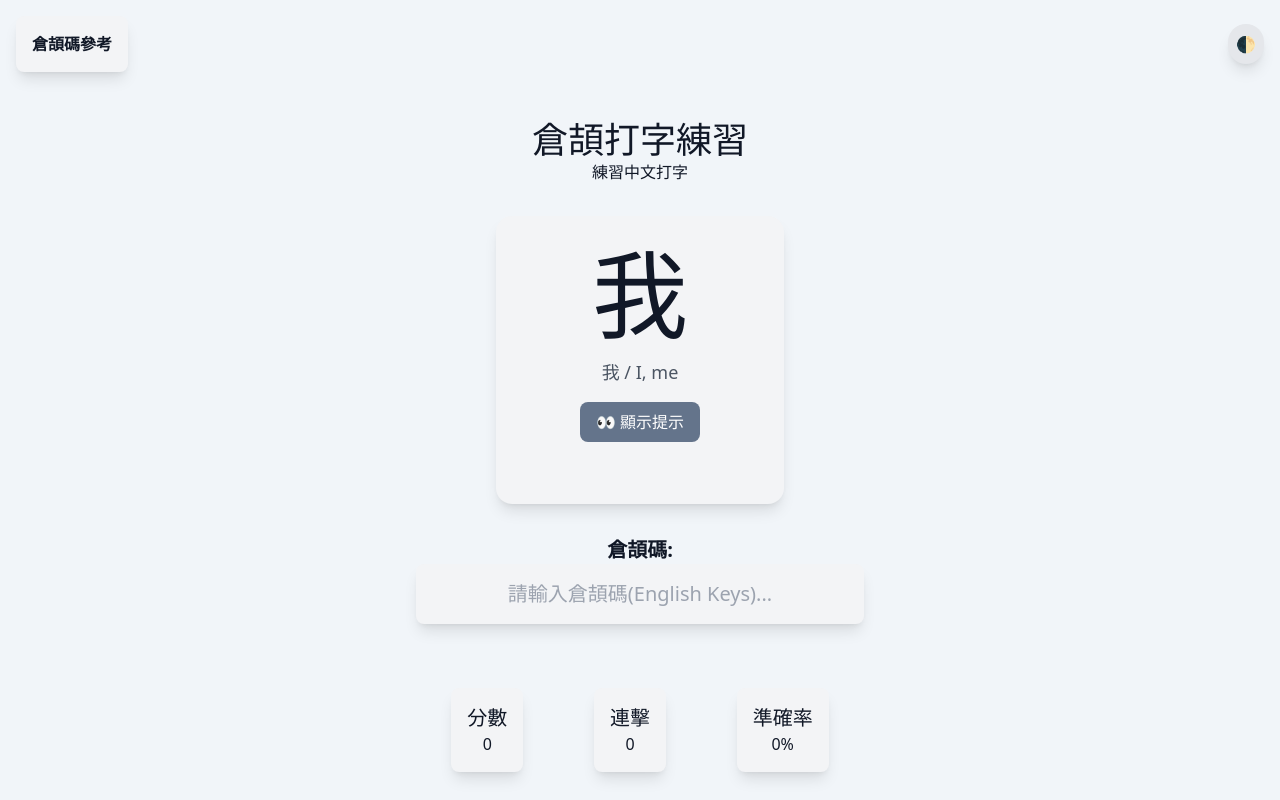
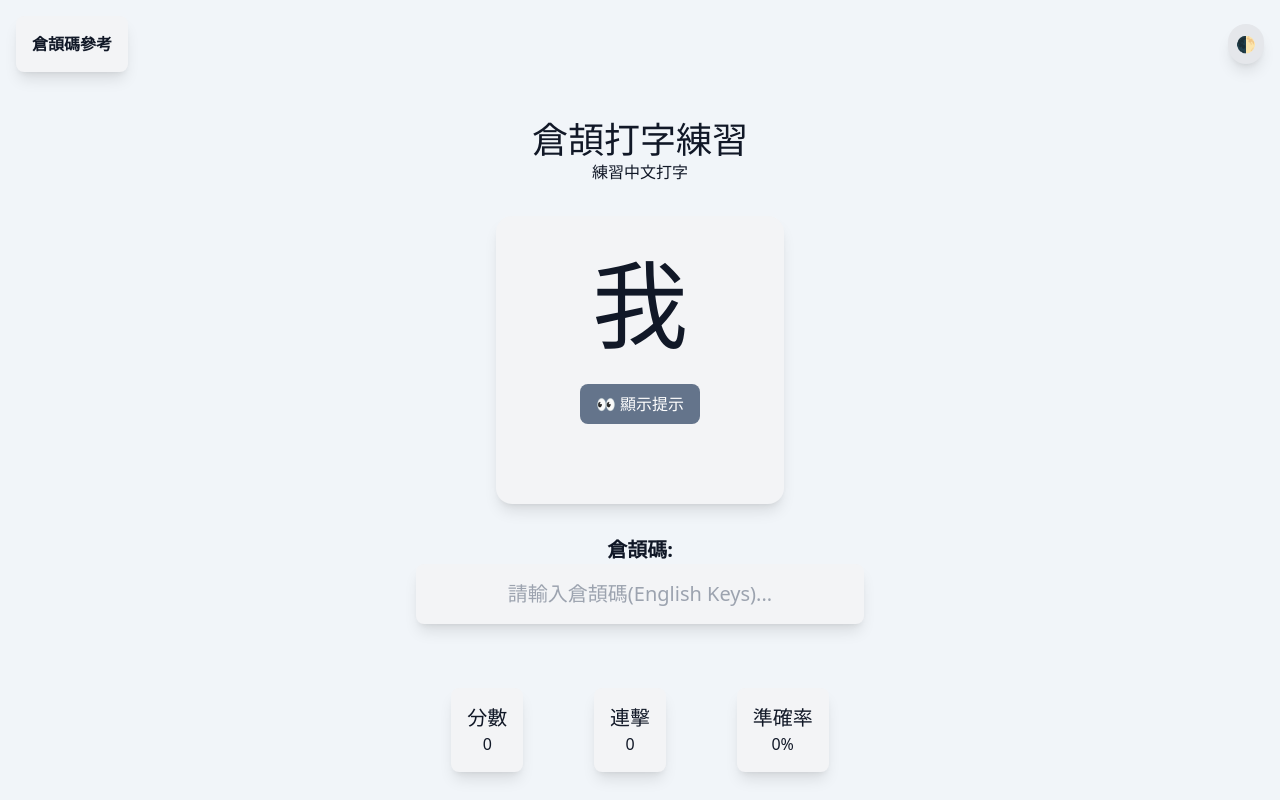
Before and after one commit to eugenieeeech/cangjie-practice, a React (Vite) app: page / in a window 1280 px wide. Built offline with nearby package versions, Linux system fonts and the light colour scheme.

Commit message:
remove meaning

```diff
--- a/src/constant/dictionary.ts
+++ b/src/constant/dictionary.ts
@@ -1,153 +1,153 @@
 export const dictionary = [
-  { "char": "我", "code": "hqi", "meaning": "我 / I, me", "hint": "竹手戈" },
-  { "char": "現", "code": "mgbuu", "meaning": "現 / appear, present", "hint": "一山月山山" },
-  { "char": "數", "code": "lvok", "meaning": "數 / number, count", "hint": "中女人大" },
-  { "char": "勾", "code": "pi", "meaning": "勾 / hook, attract", "hint": "心戈" },
-  { "char": "戶", "code": "hs", "meaning": "戶 / door, household", "hint": "竹尸" },
-  { "char": "烤", "code": "fjks", "meaning": "烤 / bake, roast", "hint": "火十大尸" },
-  { "char": "化", "code": "op", "meaning": "化 / change, transform", "hint": "人心" },
-  { "char": "蹺", "code": "rmggu", "meaning": "蹺 / lift, raise", "hint": "口一土土山" },
-  { "char": "匕", "code": "uh", "meaning": "匕 / spoon, dagger", "hint": "山竹" },
-  { "char": "抒", "code": "qnin", "meaning": "抒 / express, vent", "hint": "手弓戈弓" },
-  { "char": "飪", "code": "oihg", "meaning": "飪 / cook, prepare food", "hint": "人戈竹土" },
-  { "char": "啪", "code": "rqha", "meaning": "啪 / clap, slap", "hint": "手竹日" },
-  { "char": "叱", "code": "rp", "meaning": "叱 / scold, shout", "hint": "口心" },
-  { "char": "伐", "code": "oi", "meaning": "伐 / cut down, attack", "hint": "人戈" },
-  { "char": "王", "code": "mg", "meaning": "王 / king, ruler", "hint": "一土" },
-  { "char": "丈", "code": "jk", "meaning": "丈 / measure, length", "hint": "十大" },
-  { "char": "燜", "code": "fanp", "meaning": "燜 / simmer, stew", "hint": "火日弓心" },
-  { "char": "西", "code": "mcw", "meaning": "西 / west", "hint": "一田人" },
-  { "char": "七", "code": "ju", "meaning": "七 / seven", "hint": "十山" },
-  { "char": "只", "code": "rc", "meaning": "只 / only, just", "hint": "口金" },
-  { "char": "倀", "code": "osmv", "meaning": "倀 / ghost, spirit", "hint": "人尸一女" },
-  { "char": "颺", "code": "hnamh", "meaning": "颺 / soar, fly", "hint": "竹弓一日竹" },
-  { "char": "齟", "code": "yubm", "meaning": "齟 / uneven, irregular", "hint": "卜山月一" },
-  { "char": "睛", "code": "buqmb", "meaning": "睛 / eye, pupil", "hint": "月山手月" },
-  { "char": "胡", "code": "jrb", "meaning": "胡 / beard, reckless", "hint": "十口月" },
-  { "char": "杷", "code": "dau", "meaning": "杷 / rake, harrow", "hint": "木日山" },
-  { "char": "釦", "code": "cr", "meaning": "釦 / button, clasp", "hint": "金口" },
-  { "char": "夭", "code": "hk", "meaning": "夭 / die young, tender", "hint": "竹大" },
-  { "char": "嬸", "code": "vjhw", "meaning": "嬸 / aunt, wife of father's younger brother", "hint": "女十竹田" },
-  { "char": "拷", "code": "qjks", "meaning": "拷 / torture, beat", "hint": "手十大尸" },
-  { "char": "桌", "code": "yad", "meaning": "桌 / table, desk", "hint": "卜日木" },
-  { "char": "灶", "code": "fg", "meaning": "灶 / stove, kitchen", "hint": "火土" },
-  { "char": "沐", "code": "ed", "meaning": "沐 / bathe, wash", "hint": "水木" },
-  { "char": "首", "code": "thbu", "meaning": "首 / head, leader", "hint": "竹月山" },
-  { "char": "曰", "code": "a", "meaning": "曰 / say, speak", "hint": "日" },
-  { "char": "糾", "code": "vfvl", "meaning": "糾 / twist, correct", "hint": "女火女中" },
-  { "char": "墅", "code": "wng", "meaning": "墅 / villa, country house", "hint": "田弓土" },
-  { "char": "叭", "code": "rc", "meaning": "叭 / trumpet, horn", "hint": "口金" },
-  { "char": "立", "code": "yt", "meaning": "立 / stand, erect", "hint": "卜廿" },
-  { "char": "烘", "code": "ftc", "meaning": "烘 / dry by fire, toast", "hint": "火廿金" },
-  { "char": "蛟", "code": "liyck", "meaning": "蛟 / mythical dragon", "hint": "中戈卜大" },
-  { "char": "勻", "code": "pim", "meaning": "勻 / even, uniform", "hint": "心戈一" },
-  { "char": "寸", "code": "di", "meaning": "寸 / inch, unit of length", "hint": "木戈" },
-  { "char": "兀", "code": "mu", "meaning": "兀 / high, lofty", "hint": "一山" },
-  { "char": "量", "code": "amwg", "meaning": "量 / measure, quantity", "hint": "一日一土" },
-  { "char": "竹", "code": "h", "meaning": "竹 / bamboo", "hint": "竹" },
-  { "char": "拍", "code": "qha", "meaning": "拍 / clap, pat", "hint": "手竹日" },
-  { "char": "願", "code": "mfmbc", "meaning": "願 / wish, desire", "hint": "一火一月金" },
-  { "char": "共", "code": "tc", "meaning": "共 / together, common", "hint": "廿金" },
-  { "char": "乞", "code": "on", "meaning": "乞 / beg, request", "hint": "人弓" },
-  { "char": "窯", "code": "jctgf", "meaning": "窯 / kiln, oven", "hint": "十金廿土火" },
-  { "char": "贍", "code": "bcncr", "meaning": "贍 / support, provide for", "hint": "月金弓金口" },
-  { "char": "塚", "code": "gbmo", "meaning": "塚 / tomb, grave", "hint": "土一月人" },
-  { "char": "回", "code": "wr", "meaning": "回 / return, go back", "hint": "田口" },
-  { "char": "漪", "code": "ekhr", "meaning": "漪 / ripples, waves", "hint": "水大竹口" },
-  { "char": "筆", "code": "hlq", "meaning": "筆 / pen, brush", "hint": "竹中手" },
-  { "char": "虞", "code": "yprvk", "meaning": "虞 / worry, anxiety", "hint": "卜心口女大" },
-  { "char": "奴", "code": "ve", "meaning": "奴 / slave, servant", "hint": "女水" },
-  { "char": "胥", "code": "nob", "meaning": "胥 / all, together", "hint": "弓人月" },
-  { "char": "扣", "code": "qr", "meaning": "扣 / button, buckle", "hint": "手口" },
-  { "char": "臥", "code": "slo", "meaning": "臥 / lie down, sleep", "hint": "尸中人" },
-  { "char": "水", "code": "e", "meaning": "水 / water", "hint": "水" },
-  { "char": "匆", "code": "pkk", "meaning": "匆 / hurried, hasty", "hint": "心大大" },
-  { "char": "佰", "code": "oma", "meaning": "佰 / hundred", "hint": "人一日" },
-  { "char": "御", "code": "hooml", "meaning": "御 / drive, control", "hint": "竹人人一中" },
-  { "char": "謎", "code": "yryfd", "meaning": "謎 / riddle, puzzle", "hint": "卜口卜火木" },
-  { "char": "鑒", "code": "swc", "meaning": "鑒 / mirror, reflect", "hint": "尸田金" },
-  { "char": "娌", "code": "vwg", "meaning": "娌 / sister-in-law", "hint": "女田土" },
-  { "char": "昆", "code": "app", "meaning": "昆 / elder brother, insect", "hint": "日心心" },
-  { "char": "梓", "code": "dytj", "meaning": "梓 / catalpa tree", "hint": "木卜廿十" },
-  { "char": "伉", "code": "oyhn", "meaning": "伉 / strong, robust", "hint": "人卜竹弓" },
-  { "char": "戚", "code": "ihymf", "meaning": "戚 / relative, sorrow", "hint": "戈竹卜一火" },
-  { "char": "禁", "code": "ddmmf", "meaning": "禁 / prohibit, forbid", "hint": "木木一一火" },
-  { "char": "囚", "code": "wo", "meaning": "囚 / prisoner, confine", "hint": "田人" },
-  { "char": "誣", "code": "yrmoo", "meaning": "誣 / slander, false accusation", "hint": "卜口一人人" },
-  { "char": "訴", "code": "yrhmy", "meaning": "訴 / complain, sue", "hint": "卜口竹卜一" },
-  { "char": "旨", "code": "pa", "meaning": "旨 / purpose, intention", "hint": "心日" },
-  { "char": "卜", "code": "y", "meaning": "卜 / divine, predict", "hint": "卜" },
-  { "char": "占", "code": "yr", "meaning": "占 / occupy, take up", "hint": "卜口" },
-  { "char": "浬", "code": "ewg", "meaning": "浬 / nautical mile", "hint": "水田土" },
-  { "char": "夕", "code": "ni", "meaning": "夕 / evening, dusk", "hint": "弓戈" },
-  { "char": "位", "code": "oyt", "meaning": "位 / position, place", "hint": "人卜廿" },
-  { "char": "引", "code": "nl", "meaning": "引 / pull, lead", "hint": "弓中" },
-  { "char": "待", "code": "hogdi", "meaning": "待 / wait, await", "hint": "竹人土戈" },
-  { "char": "巨", "code": "ss", "meaning": "巨 / huge, enormous", "hint": "尸尸" },
-  { "char": "圭", "code": "gg", "meaning": "圭 / jade tablet", "hint": "土土" },
-  { "char": "炒", "code": "ffh", "meaning": "炒 / stir-fry, sauté", "hint": "火火竹" },
-  { "char": "銜", "code": "hocmn", "meaning": "銜 / hold in mouth, title", "hint": "竹人金一弓" },
-  { "char": "型", "code": "mng", "meaning": "型 / model, type", "hint": "一弓土" },
-  { "char": "中", "code": "l", "meaning": "中 / middle, center", "hint": "中" },
-  { "char": "艾", "code": "tk", "meaning": "艾 / moxa, artemisia", "hint": "十大" },
-  { "char": "一", "code": "m", "meaning": "一 / one", "hint": "一" },
-  { "char": "奎", "code": "kgg", "meaning": "奎 / stride, constellation", "hint": "大土土" },
-  { "char": "床", "code": "id", "meaning": "床 / bed, couch", "hint": "戈木" },
-  { "char": "弭", "code": "nsj", "meaning": "弭 / stop, cease", "hint": "弓尸十" },
-  { "char": "芟", "code": "thne", "meaning": "芟 / cut grass, weed", "hint": "廿竹弓水" },
-  { "char": "廿", "code": "t", "meaning": "廿 / twenty", "hint": "廿" },
-  { "char": "犬", "code": "ik", "meaning": "犬 / dog", "hint": "戈大" },
-  { "char": "午", "code": "oj", "meaning": "午 / noon, 7th earthly branch", "hint": "十十" },
-  { "char": "尸", "code": "s", "meaning": "尸 / corpse, body", "hint": "尸" },
-  { "char": "捆", "code": "qwd", "meaning": "捆 / bundle, tie up", "hint": "手田木" },
-  { "char": "不", "code": "mf", "meaning": "不 / not, no", "hint": "一火" },
-  { "char": "羊", "code": "tq", "meaning": "羊 / sheep", "hint": "廿手" },
-  { "char": "腮", "code": "bwp", "meaning": "腮 / cheek", "hint": "月田心" },
-  { "char": "訪", "code": "yryhs", "meaning": "訪 / visit, call on", "hint": "卜口卜竹尸" },
-  { "char": "四", "code": "wc", "meaning": "四 / four", "hint": "田金" },
-  { "char": "跚", "code": "rmbt", "meaning": "跚 / limp, stagger", "hint": "口一月廿" },
-  { "char": "弓", "code": "n", "meaning": "弓 / bow", "hint": "弓" },
-  { "char": "冉", "code": "gb", "meaning": "冉 / slowly, gradually", "hint": "土月" },
-  { "char": "丟", "code": "hgi", "meaning": "丟 / lose, discard", "hint": "竹土戈" },
-  { "char": "于", "code": "md", "meaning": "于 / at, in", "hint": "一木" },
-  { "char": "輕", "code": "jjmvm", "meaning": "輕 / light, easy", "hint": "十十一一女" },
-  { "char": "束", "code": "dl", "meaning": "束 / bundle, bind", "hint": "木中" },
-  { "char": "卻", "code": "crsl", "meaning": "卻 / but, however", "hint": "金口尸中" },
-  { "char": "聿", "code": "lq", "meaning": "聿 / brush, pen", "hint": "中手" },
-  { "char": "博", "code": "jibi", "meaning": "博 / extensive, wide", "hint": "十戈月戈" },
-  { "char": "遏", "code": "yapv", "meaning": "遏 / stop, prevent", "hint": "卜日心女" },
-  { "char": "旺", "code": "amg", "meaning": "旺 / prosperous, flourishing", "hint": "日一土" },
-  { "char": "餐", "code": "yeoiv", "meaning": "餐 / meal, eat", "hint": "卜水人戈女" },
-  { "char": "十", "code": "j", "meaning": "十 / ten", "hint": "十" },
-  { "char": "採", "code": "qbd", "meaning": "採 / pick, gather", "hint": "手月木" },
-  { "char": "巳", "code": "ru", "meaning": "巳 / 6th earthly branch", "hint": "口山" },
-  { "char": "娜", "code": "vsql", "meaning": "娜 / graceful, elegant", "hint": "女尸中手" },
-  { "char": "山", "code": "u", "meaning": "山 / mountain", "hint": "山" },
-  { "char": "蕈", "code": "tmwj", "meaning": "蕈 / mushroom", "hint": "廿一田十" },
-  { "char": "莞", "code": "tjmu", "meaning": "莞 / smile, cheerful", "hint": "廿十山人" },
-  { "char": "萸", "code": "thxo", "meaning": "萸 / medicinal plant", "hint": "廿竹卜人" },
-  { "char": "裘", "code": "ieyhv", "meaning": "裘 / fur coat", "hint": "戈水卜女" },
-  { "char": "諫", "code": "yrdwf", "meaning": "諫 / remonstrate, advise", "hint": "卜口木田火" },
-  { "char": "轡", "code": "vfr", "meaning": "轡 / reins, bridle", "hint": "女火口" },
-  { "char": "並", "code": "tt", "meaning": "並 / together, simultaneously", "hint": "廿廿" },
-  { "char": "杳", "code": "da", "meaning": "杳 / dark, obscure", "hint": "木日" },
-  { "char": "疙", "code": "kon", "meaning": "疙 / lump, knot", "hint": "大弓人" },
-  { "char": "入", "code": "oh", "meaning": "入 / enter, join", "hint": "人竹" },
-  { "char": "飩", "code": "oipu", "meaning": "飩 / dumpling", "hint": "人戈心山" },
-  { "char": "輪", "code": "jjomb", "meaning": "輪 / wheel, rotate", "hint": "十十人一月" },
-  { "char": "天", "code": "mk", "meaning": "天 / sky, heaven", "hint": "一大" },
-  { "char": "瀾", "code": "eanw", "meaning": "瀾 / waves, billows", "hint": "水日廿女" },
-  { "char": "內", "code": "ob", "meaning": "內 / inside, within", "hint": "人月" },
-  { "char": "鉗", "code": "ctm", "meaning": "鉗 / pincers, clamp", "hint": "金廿一" },
-  { "char": "月", "code": "b", "meaning": "月 / moon, month", "hint": "月" },
-  { "char": "胸", "code": "bpuk", "meaning": "胸 / chest, bosom", "hint": "月心山" },
-  { "char": "比", "code": "pp", "meaning": "比 / compare, ratio", "hint": "心心" },
-  { "char": "釗", "code": "cln", "meaning": "釗 / encourage, strive", "hint": "金中弓" },
-  { "char": "迆", "code": "ypd", "meaning": "迆 / extend, stretch", "hint": "卜心木" },
-  { "char": "娑", "code": "ehv", "meaning": "娑 / dance, sway", "hint": "水女" },
-  { "char": "柚", "code": "dlw", "meaning": "柚 / pomelo, shaddock", "hint": "木中田" },
-  { "char": "札", "code": "du", "meaning": "札 / letter, note", "hint": "木山" },
-  { "char": "屁", "code": "spp", "meaning": "屁 / fart, flatulence", "hint": "尸心心" },
-  { "char": "謙", "code": "yrtxc", "meaning": "謙 / modest, humble", "hint": "卜口廿金" },
-  { "char": "父", "code": "ck", "meaning": "父 / father", "hint": "金大" }
+  { "char": "我", "code": "hqi", "hint": "竹手戈" },
+  { "char": "現", "code": "mgbuu", "hint": "一山月山山" },
+  { "char": "數", "code": "lvok", "hint": "中女人大" },
+  { "char": "勾", "code": "pi", "hint": "心戈" },
+  { "char": "戶", "code": "hs", "hint": "竹尸" },
+  { "char": "烤", "code": "fjks", "hint": "火十大尸" },
+  { "char": "化", "code": "op", "hint": "人心" },
+  { "char": "蹺", "code": "rmggu", "hint": "口一土土山" },
+  { "char": "匕", "code": "uh", "hint": "山竹" },
+  { "char": "抒", "code": "qnin", "hint": "手弓戈弓" },
+  { "char": "飪", "code": "oihg", "hint": "人戈竹土" },
+  { "char": "啪", "code": "rqha", "hint": "手竹日" },
+  { "char": "叱", "code": "rp", "hint": "口心" },
+  { "char": "伐", "code": "oi", "hint": "人戈" },
+  { "char": "王", "code": "mg", "hint": "一土" },
+  { "char": "丈", "code": "jk", "hint": "十大" },
+  { "char": "燜", "code": "fanp", "hint": "火日弓心" },
+  { "char": "西", "code": "mcw", "hint": "一田人" },
+  { "char": "七", "code": "ju", "hint": "十山" },
+  { "char": "只", "code": "rc", "hint": "口金" },
+  { "char": "倀", "code": "osmv", "hint": "人尸一女" },
+  { "char": "颺", "code": "hnamh", "hint": "竹弓一日竹" },
+  { "char": "齟", "code": "yubm", "hint": "卜山月一" },
+  { "char": "睛", "code": "buqmb", "hint": "月山手月" },
+  { "char": "胡", "code": "jrb", "hint": "十口月" },
+  { "char": "杷", "code": "dau", "hint": "木日山" },
+  { "char": "釦", "code": "cr", "hint": "金口" },
+  { "char": "夭", "code": "hk", "hint": "竹大" },
+  { "char": "嬸", "code": "vjhw", "hint": "女十竹田" },
+  { "char": "拷", "code": "qjks", "hint": "手十大尸" },
+  { "char": "桌", "code": "yad", "hint": "卜日木" },
+  { "char": "灶", "code": "fg", "hint": "火土" },
+  { "char": "沐", "code": "ed", "hint": "水木" },
+  { "char": "首", "code": "thbu", "hint": "竹月山" },
+  { "char": "曰", "code": "a", "hint": "日" },
+  { "char": "糾", "code": "vfvl", "hint": "女火女中" },
+  { "char": "墅", "code": "wng", "hint": "田弓土" },
+  { "char": "叭", "code": "rc", "hint": "口金" },
+  { "char": "立", "code": "yt", "hint": "卜廿" },
+  { "char": "烘", "code": "ftc", "hint": "火廿金" },
+  { "char": "蛟", "code": "liyck", "hint": "中戈卜大" },
+  { "char": "勻", "code": "pim", "hint": "心戈一" },
+  { "char": "寸", "code": "di", "hint": "木戈" },
+  { "char": "兀", "code": "mu", "hint": "一山" },
+  { "char": "量", "code": "amwg", "hint": "一日一土" },
+  { "char": "竹", "code": "h", "hint": "竹" },
+  { "char": "拍", "code": "qha", "hint": "手竹日" },
+  { "char": "願", "code": "mfmbc", "hint": "一火一月金" },
+  { "char": "共", "code": "tc", "hint": "廿金" },
+  { "char": "乞", "code": "on", "hint": "人弓" },
+  { "char": "窯", "code": "jctgf", "hint": "十金廿土火" },
+  { "char": "贍", "code": "bcncr", "hint": "月金弓金口" },
+  { "char": "塚", "code": "gbmo", "hint": "土一月人" },
+  { "char": "回", "code": "wr", "hint": "田口" },
+  { "char": "漪", "code": "ekhr", "hint": "水大竹口" },
+  { "char": "筆", "code": "hlq", "hint": "竹中手" },
+  { "char": "虞", "code": "yprvk", "hint": "卜心口女大" },
+  { "char": "奴", "code": "ve", "hint": "女水" },
+  { "char": "胥", "code": "nob", "hint": "弓人月" },
+  { "char": "扣", "code": "qr", "hint": "手口" },
+  { "char": "臥", "code": "slo", "hint": "尸中人" },
+  { "char": "水", "code": "e", "hint": "水" },
+  { "char": "匆", "code": "pkk", "hint": "心大大" },
+  { "char": "佰", "code": "oma", "hint": "人一日" },
+  { "char": "御", "code": "hooml", "hint": "竹人人一中" },
+  { "char": "謎", "code": "yryfd", "hint": "卜口卜火木" },
+  { "char": "鑒", "code": "swc", "hint": "尸田金" },
+  { "char": "娌", "code": "vwg", "hint": "女田土" },
+  { "char": "昆", "code": "app", "hint": "日心心" },
+  { "char": "梓", "code": "dytj", "hint": "木卜廿十" },
+  { "char": "伉", "code": "oyhn", "hint": "人卜竹弓" },
+  { "char": "戚", "code": "ihymf", "hint": "戈竹卜一火" },
+  { "char": "禁", "code": "ddmmf", "hint": "木木一一火" },
+  { "char": "囚", "code": "wo", "hint": "田人" },
+  { "char": "誣", "code": "yrmoo", "hint": "卜口一人人" },
+  { "char": "訴", "code": "yrhmy", "hint": "卜口竹卜一" },
+  { "char": "旨", "code": "pa", "hint": "心日" },
+  { "char": "卜", "code": "y", "hint": "卜" },
+  { "char": "占", "code": "yr", "hint": "卜口" },
+  { "char": "浬", "code": "ewg", "hint": "水田土" },
+  { "char": "夕", "code": "ni", "hint": "弓戈" },
+  { "char": "位", "code": "oyt", "hint": "人卜廿" },
+  { "char": "引", "code": "nl", "hint": "弓中" },
+  { "char": "待", "code": "hogdi", "hint": "竹人土戈" },
+  { "char": "巨", "code": "ss", "hint": "尸尸" },
+  { "char": "圭", "code": "gg", "hint": "土土" },
+  { "char": "炒", "code": "ffh", "hint": "火火竹" },
+  { "char": "銜", "code": "hocmn", "hint": "竹人金一弓" },
+  { "char": "型", "code": "mng", "hint": "一弓土" },
+  { "char": "中", "code": "l", "hint": "中" },
+  { "char": "艾", "code": "tk", "hint": "十大" },
+  { "char": "一", "code": "m", "hint": "一" },
+  { "char": "奎", "code": "kgg", "hint": "大土土" },
+  { "char": "床", "code": "id", "hint": "戈木" },
+  { "char": "弭", "code": "nsj", "hint": "弓尸十" },
+  { "char": "芟", "code": "thne", "hint": "廿竹弓水" },
+  { "char": "廿", "code": "t", "hint": "廿" },
+  { "char": "犬", "code": "ik", "hint": "戈大" },
+  { "char": "午", "code": "oj", "hint": "十十" },
+  { "char": "尸", "code": "s", "hint": "尸" },
+  { "char": "捆", "code": "qwd", "hint": "手田木" },
+  { "char": "不", "code": "mf", "hint": "一火" },
+  { "char": "羊", "code": "tq", "hint": "廿手" },
+  { "char": "腮", "code": "bwp", "hint": "月田心" },
+  { "char": "訪", "code": "yryhs", "hint": "卜口卜竹尸" },
+  { "char": "四", "code": "wc", "hint": "田金" },
+  { "char": "跚", "code": "rmbt", "hint": "口一月廿" },
+  { "char": "弓", "code": "n", "hint": "弓" },
+  { "char": "冉", "code": "gb", "hint": "土月" },
+  { "char": "丟", "code": "hgi", "hint": "竹土戈" },
+  { "char": "于", "code": "md", "hint": "一木" },
+  { "char": "輕", "code": "jjmvm", "hint": "十十一一女" },
+  { "char": "束", "code": "dl", "hint": "木中" },
+  { "char": "卻", "code": "crsl", "hint": "金口尸中" },
+  { "char": "聿", "code": "lq", "hint": "中手" },
+  { "char": "博", "code": "jibi", "hint": "十戈月戈" },
+  { "char": "遏", "code": "yapv", "hint": "卜日心女" },
+  { "char": "旺", "code": "amg", "hint": "日一土" },
+  { "char": "餐", "code": "yeoiv", "hint": "卜水人戈女" },
+  { "char": "十", "code": "j", "hint": "十" },
+  { "char": "採", "code": "qbd", "hint": "手月木" },
+  { "char": "巳", "code": "ru", "hint": "口山" },
+  { "char": "娜", "code": "vsql", "hint": "女尸中手" },
+  { "char": "山", "code": "u", "hint": "山" },
+  { "char": "蕈", "code": "tmwj", "hint": "廿一田十" },
+  { "char": "莞", "code": "tjmu", "hint": "廿十山人" },
+  { "char": "萸", "code": "thxo", "hint": "廿竹卜人" },
+  { "char": "裘", "code": "ieyhv", "hint": "戈水卜女" },
+  { "char": "諫", "code": "yrdwf", "hint": "卜口木田火" },
+  { "char": "轡", "code": "vfr", "hint": "女火口" },
+  { "char": "並", "code": "tt", "hint": "廿廿" },
+  { "char": "杳", "code": "da", "hint": "木日" },
+  { "char": "疙", "code": "kon", "hint": "大弓人" },
+  { "char": "入", "code": "oh", "hint": "人竹" },
+  { "char": "飩", "code": "oipu", "hint": "人戈心山" },
+  { "char": "輪", "code": "jjomb", "hint": "十十人一月" },
+  { "char": "天", "code": "mk", "hint": "一大" },
+  { "char": "瀾", "code": "eanw", "hint": "水日廿女" },
+  { "char": "內", "code": "ob", "hint": "人月" },
+  { "char": "鉗", "code": "ctm", "hint": "金廿一" },
+  { "char": "月", "code": "b", "hint": "月" },
+  { "char": "胸", "code": "bpuk", "hint": "月心山" },
+  { "char": "比", "code": "pp", "hint": "心心" },
+  { "char": "釗", "code": "cln", "hint": "金中弓" },
+  { "char": "迆", "code": "ypd", "hint": "卜心木" },
+  { "char": "娑", "code": "ehv", "hint": "水女" },
+  { "char": "柚", "code": "dlw", "hint": "木中田" },
+  { "char": "札", "code": "du", "hint": "木山" },
+  { "char": "屁", "code": "spp", "hint": "尸心心" },
+  { "char": "謙", "code": "yrtxc", "hint": "卜口廿金" },
+  { "char": "父", "code": "ck", "hint": "金大" }
 ];
```
